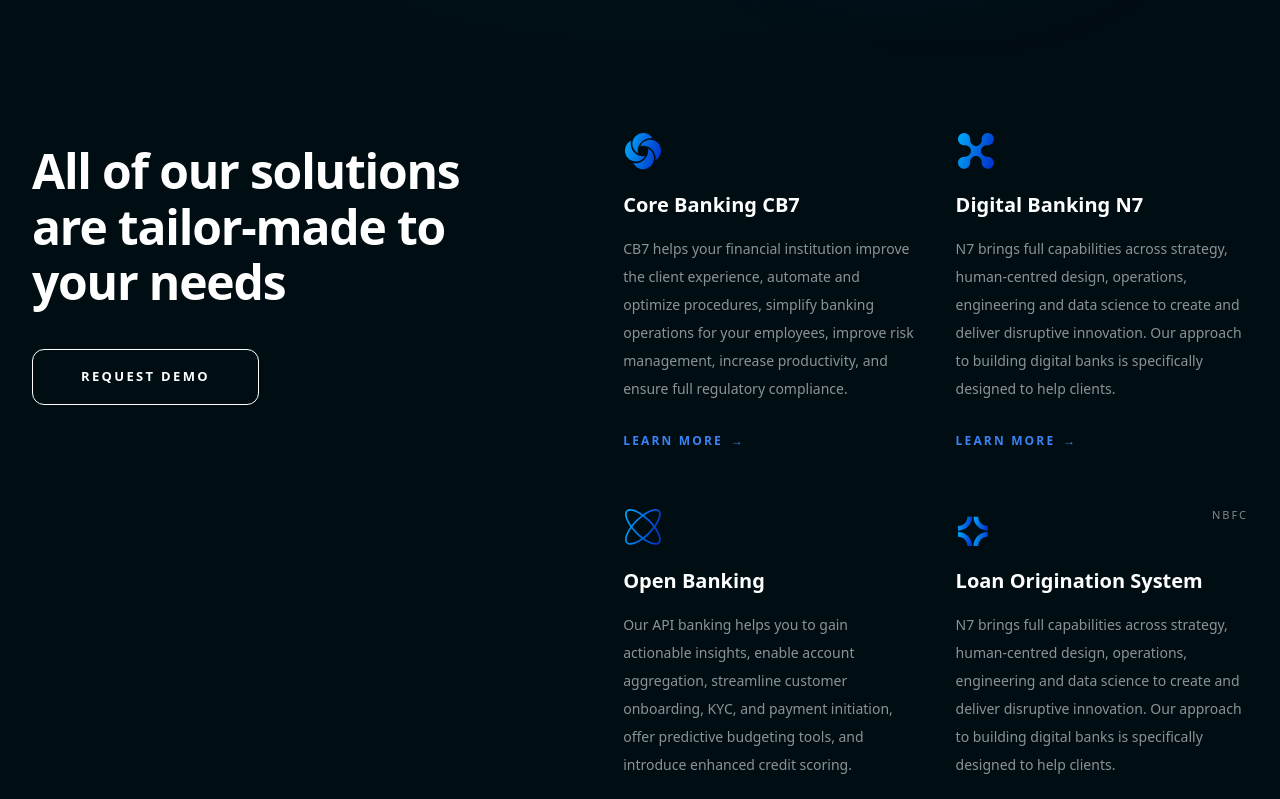
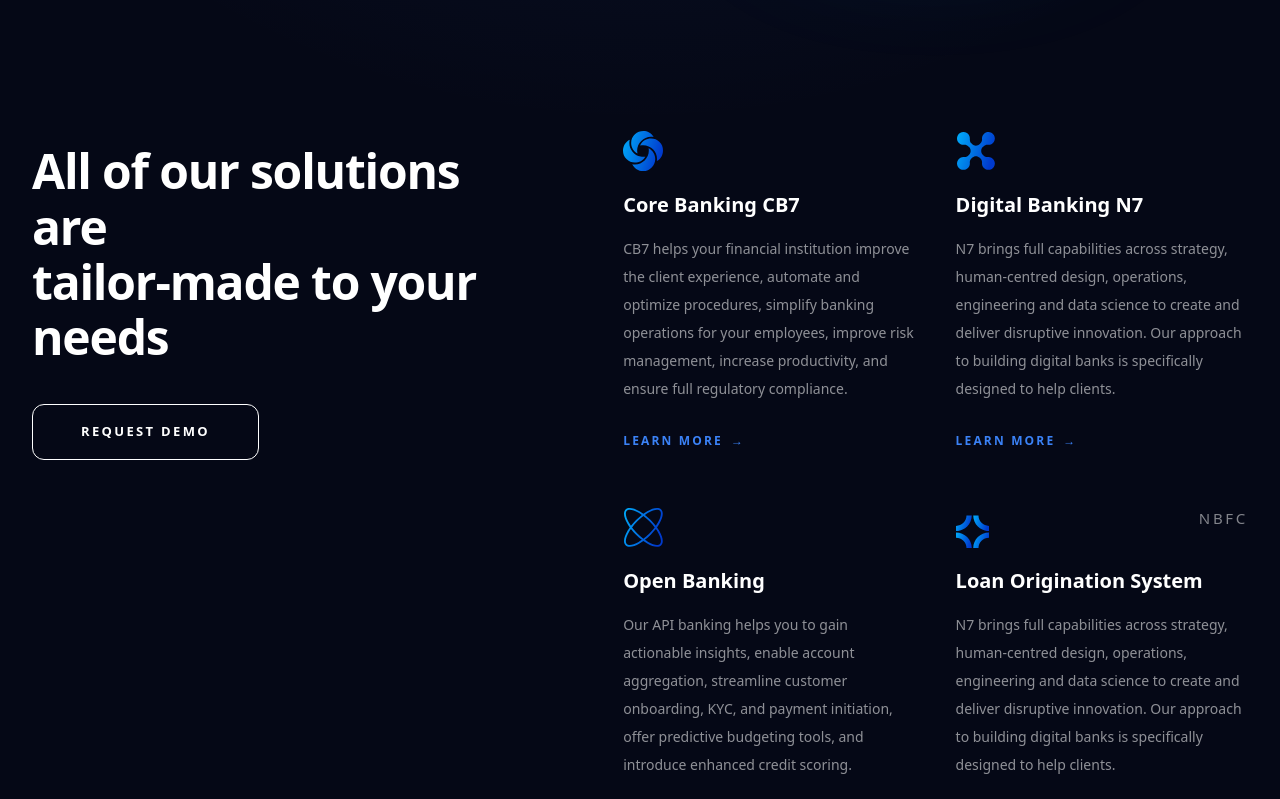
Before and after one commit to anupyadav-dev/n7-frontend-assignment, a Next.js app: page / in a window 1280 px wide. Shown: the part 741-1540 px from the top of the page. Built offline with nearby package versions, Linux system fonts and the light colour scheme.

Commit message:
fix: unify application background styling
- removed conflicting body background from layout
- centralized background styling in globals.css
- restored radial gradient visibility
- standardized dark navy background color
- improved visual consistency across sections

```diff
--- a/src/app/globals.css
+++ b/src/app/globals.css
@@ -28,7 +28,7 @@ body {
 body {
   background:
     radial-gradient(circle at top, rgba(59, 130, 246, 0.15), transparent 40%),
-    #000d12;
+    #050816;
 
   color: white;
   -webkit-font-smoothing: antialiased;
--- a/src/app/layout.tsx
+++ b/src/app/layout.tsx
@@ -8,7 +8,7 @@ export default function RootLayout({
 }) {
   return (
     <html lang="en">
-      <body className="bg-[#050816] text-white">
+      <body>
         <Navbar />
 
         {children}
--- a/src/components/sections/Solutions/SolutionCard.tsx
+++ b/src/components/sections/Solutions/SolutionCard.tsx
@@ -16,12 +16,18 @@ export default function SolutionCard({ solution }: Props) {
       <div className="flex items-start justify-between">
         {/* ICON */}
         <div className="flex h-10 w-10 items-center justify-center">
-          <Image src={icon} alt={title} width={36} height={36} />
+          <Image
+            src={icon}
+            alt={title}
+            width={36}
+            height={36}
+            className="h-auto w-auto object-contain"
+          />
         </div>
 
         {/* TAG */}
         {tag && (
-          <span className="text-[11px] font-medium uppercase tracking-[0.18em] text-white/50">
+          <span className="text-[15px] font-medium uppercase tracking-[0.18em] text-white/50">
             {tag}
           </span>
         )}
--- a/src/components/sections/Solutions/Solutions.tsx
+++ b/src/components/sections/Solutions/Solutions.tsx
@@ -24,7 +24,9 @@ export default function Solutions() {
             className="flex flex-col items-start lg:sticky lg:top-3 lg:self-start"
           >
             <h2 className="max-w-md text-4xl font-semibold leading-[1.15] tracking-tight text-white sm:text-5xl">
-              All of our solutions are tailor-made to your needs
+              All of our solutions are
+              <br />
+              tailor-made to your needs
             </h2>
 
             <div className="mt-10">
```
